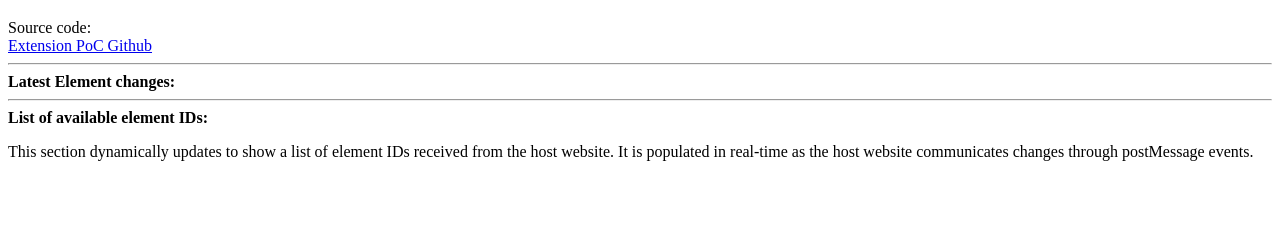
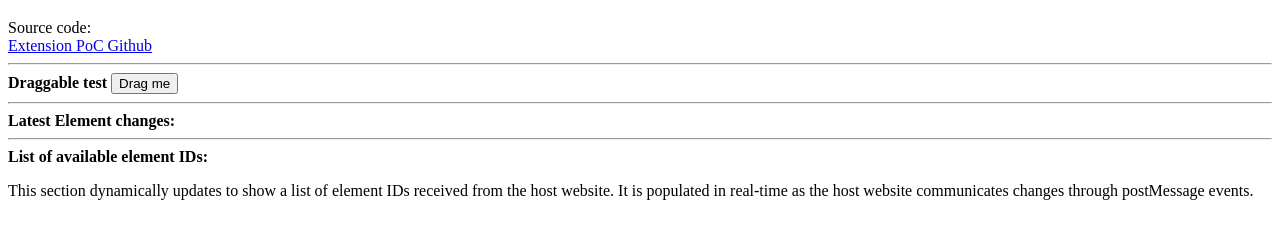
Before and after one commit to bogy0/extension-poc, a plain HTML site: page index.html in a window 1280 px wide. Shown: the part 61-300 px from the top of the page. Drawn offline with Linux system fonts and the light colour scheme.

Commit message:
Update index.html

```diff
--- a/index.html
+++ b/index.html
@@ -10,6 +10,9 @@
     Source code: <br />
     <a href="https://github.com/bogy0/extension-poc/">Extension PoC Github</a>
     <br />
+    <hr />
+    <b>Draggable test</b>
+    <button id="draggable-element" draggable="true" ondragstart="handleDragStart(event)">Drag me</button>
     <hr />
     <b>Latest Element changes:</b>
 
@@ -61,5 +64,15 @@
 
         // You can also tie this function to other events or user actions
     </script>
+
+    <script>
+        function handleDragStart(event) {
+            var data = { id: 'draggable-element', content: 'Some content' };
+            event.dataTransfer.setData("text/plain", JSON.stringify(data));
+
+            // Send data to parent window
+            window.parent.postMessage({ type: 'dragStart', data: data }, '*');
+        }
+    </script>
 </body>
 </html>
```
